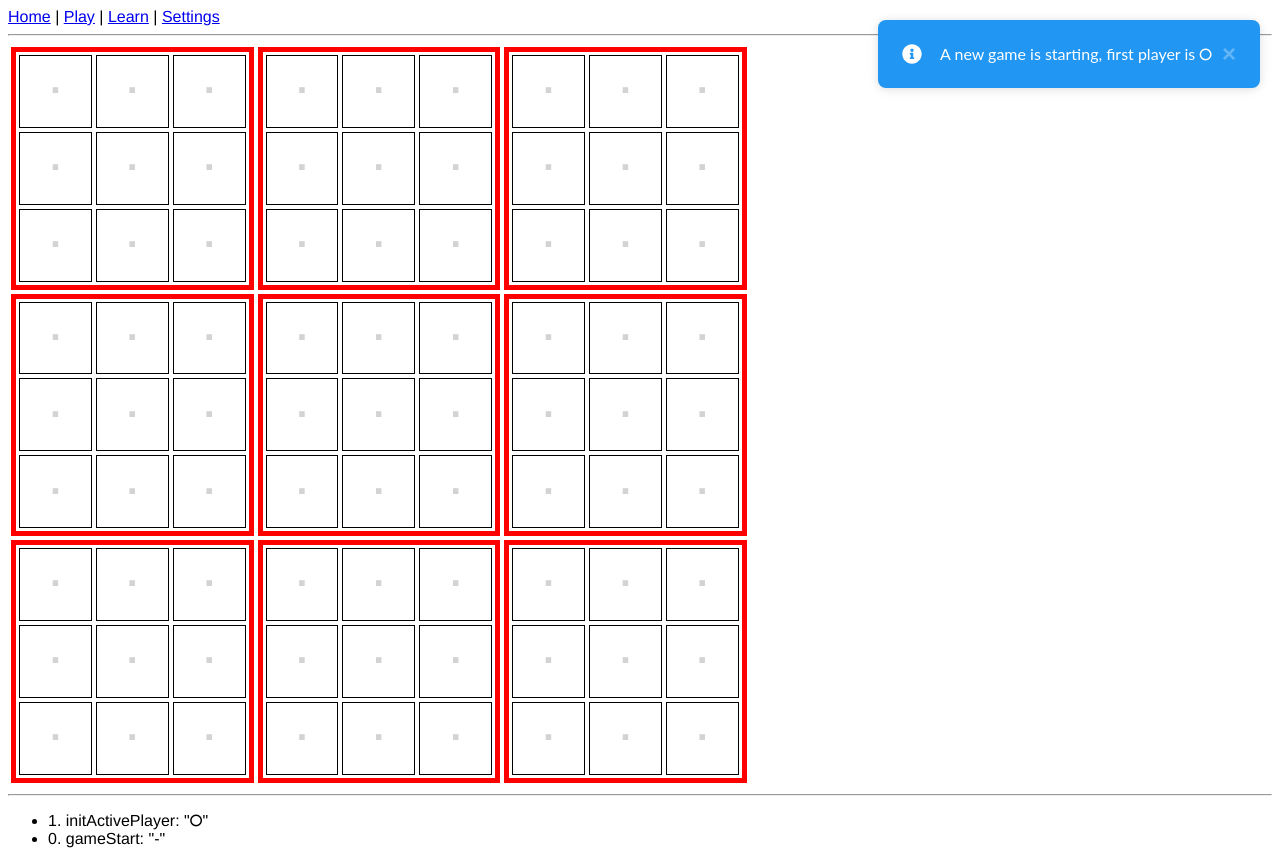
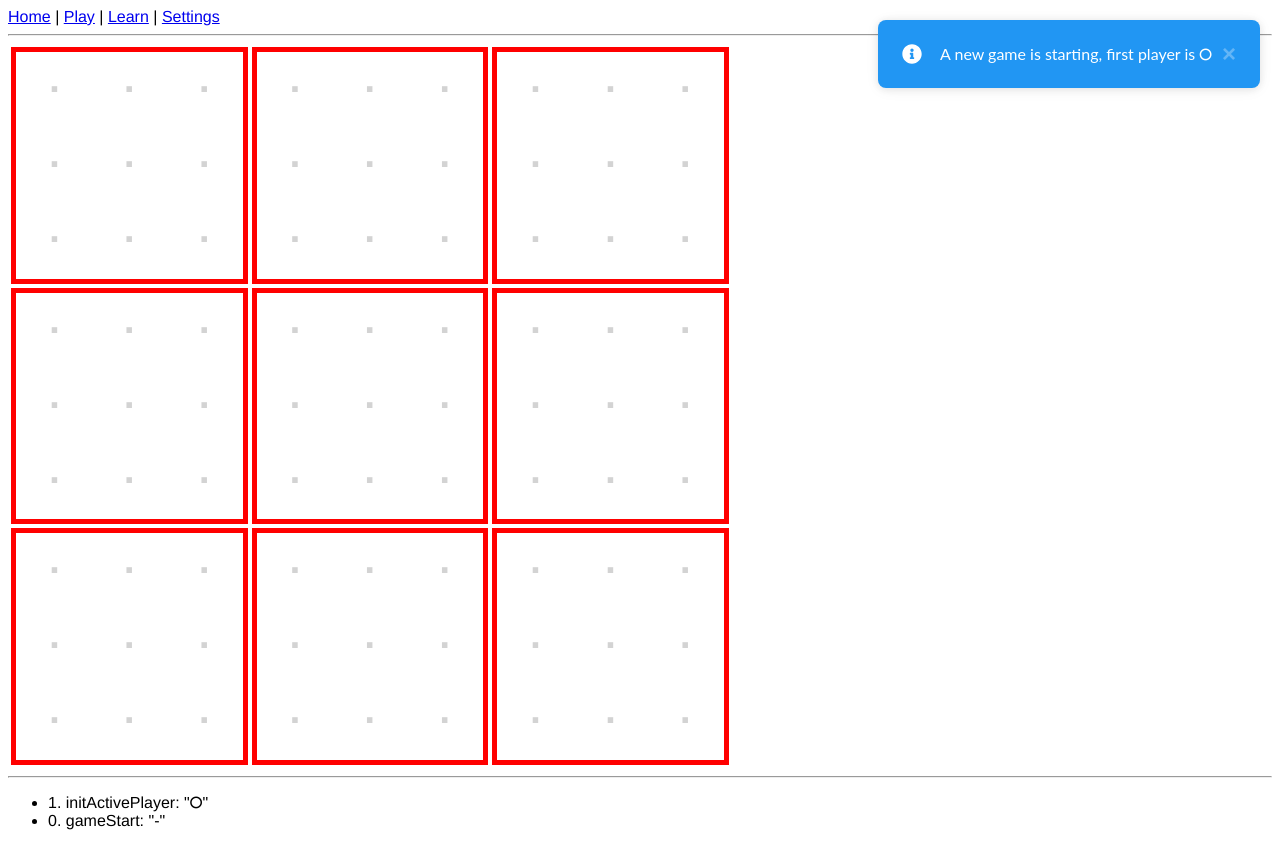
Before and after one commit to massimiliano-della-rovere/tic-tac-toe-9, a Vue app: page /#/game in a window 1280 px wide. Built offline with nearby package versions, Linux system fonts and the light colour scheme; the HTML template or start-up script is replaced by a standard one.

Commit message:
improved visibility of cell border when using dark theme

```diff
--- a/src/components/BoardCell.vue
+++ b/src/components/BoardCell.vue
@@ -90,7 +90,8 @@ async function markCellSymbol(event) {
   font-family: monospace;
   font-size: 3em;
 
-  border: 1px black solid;
+  border-style: solid;
+  border-width: 1px;
   padding: .3ex;
   height: 1.5em;
   width: 1.5em;
@@ -100,6 +101,14 @@ async function markCellSymbol(event) {
   align-items: center;
 
   transition: color 1s linear;
+}
+
+.dark .cell-content {
+  border-color: gray;
+}
+
+.light .cell-content {
+  border: black;
 }
 
 .dark .circle {
```
